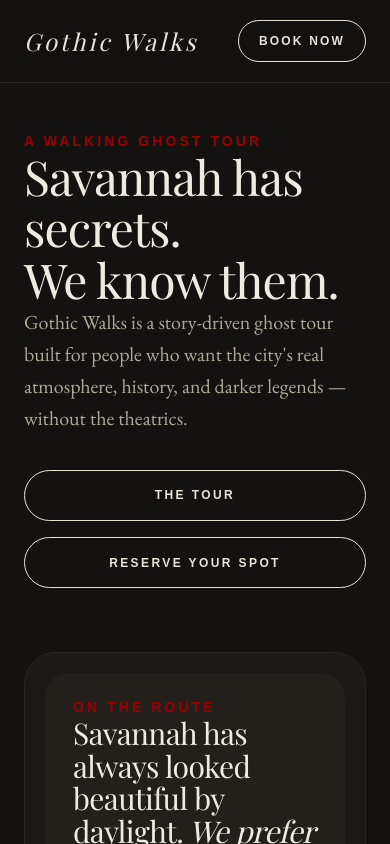
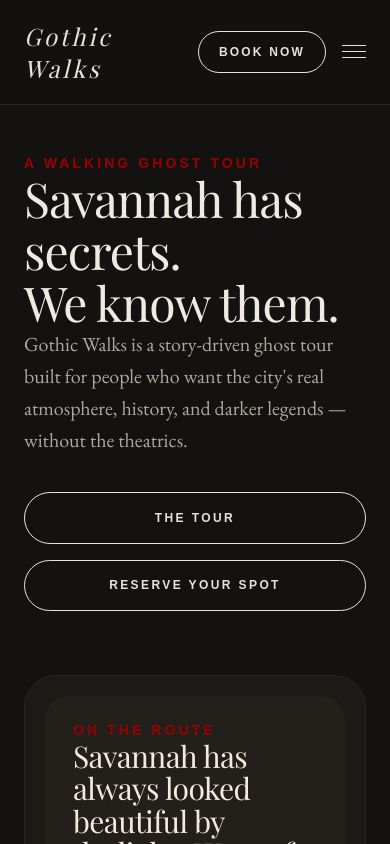
Before and after one commit to memphison/gothicwalks-next, a Next.js app: page / in a window 390 px wide. Shown: the top 844 px of the page. Built offline with nearby package versions, Linux system fonts and the light colour scheme.

Commit message:
Update Gothic Walks site

```diff
--- /dev/null
+++ b/app/components/Header.tsx
@@ -0,0 +1,62 @@
+// app/components/Header.tsx
+"use client";
+import { useState } from "react";
+import Link from "next/link";
+
+export default function Header() {
+  const [menuOpen, setMenuOpen] = useState(false);
+
+  return (
+    <header className="border-b border-[#2a2520] bg-[#141210]/95 backdrop-blur-sm">
+      <div className="mx-auto flex max-w-7xl items-center justify-between px-6 py-5">
+        <Link
+          href="/"
+          className="text-2xl italic tracking-[0.12em] text-[#e8e2d8] [font-family:var(--font-display)]"
+        >
+          Gothic Walks
+        </Link>
+
+        {/* Desktop nav */}
+        <nav className="hidden items-center gap-8 text-xs uppercase tracking-[0.2em] text-[#7a7268] md:flex [font-family:var(--font-label)]">
+          <Link href="/tour" className="transition hover:text-[#e8e2d8]">The Tour</Link>
+          <Link href="/book" className="transition hover:text-[#e8e2d8]">Book</Link>
+          <Link href="/tour#faq" className="transition hover:text-[#e8e2d8]">FAQ</Link>
+          <Link href="/guide" className="transition hover:text-[#e8e2d8]">Become a Guide</Link>
+        </nav>
+
+        <div className="flex items-center gap-4">
+          <Link href="/book" className="gw-btn-light-sm hidden md:inline-flex">
+            Book Now
+          </Link>
+          {/* Hamburger — mobile only */}
+          <button
+            className="flex flex-col justify-center gap-[5px] md:hidden"
+            onClick={() => setMenuOpen(!menuOpen)}
+            aria-label="Toggle menu"
+          >
+            <span className={`block h-px w-6 bg-[#e8e2d8] transition-all duration-300 ${menuOpen ? "translate-y-[6px] rotate-45" : ""}`} />
+            <span className={`block h-px w-6 bg-[#e8e2d8] transition-all duration-300 ${menuOpen ? "opacity-0" : ""}`} />
+            <span className={`block h-px w-6 bg-[#e8e2d8] transition-all duration-300 ${menuOpen ? "-translate-y-[6px] -rotate-45" : ""}`} />
+          </button>
+        </div>
+      </div>
+
+      {/* Mobile menu */}
+      {menuOpen && (
+        <div className="border-t border-[#2a2520] bg-[#141210] px-6 py-6 md:hidden">
+          <nav className="flex flex-col gap-6 [font-family:var(--font-label)]">
+            <Link href="/tour" onClick={() => setMenuOpen(false)} className="text-sm uppercase tracking-[0.2em] text-[#b0a898] transition hover:text-[#e8e2d8]">The Tour</Link>
+            <Link href="/book" onClick={() => setMenuOpen(false)} className="text-sm uppercase tracking-[0.2em] text-[#b0a898] transition hover:text-[#e8e2d8]">Book</Link>
+            <Link href="/tour#faq" onClick={() => setMenuOpen(false)} className="text-sm uppercase tracking-[0.2em] text-[#b0a898] transition hover:text-[#e8e2d8]">FAQ</Link>
+            <Link href="/guide" onClick={() => setMenuOpen(false)} className="text-sm uppercase tracking-[0.2em] text-[#b0a898] transition hover:text-[#e8e2d8]">Become a Guide</Link>
+            <div className="pt-2">
+              <Link href="/book" onClick={() => setMenuOpen(false)} className="gw-btn-light w-full text-center">
+                Book Now
+              </Link>
+            </div>
+          </nav>
+        </div>
+      )}
+    </header>
+  );
+}
--- a/app/page.tsx
+++ b/app/page.tsx
@@ -1,6 +1,7 @@
 // app/page.tsx
+import Script from "next/script";
 import Link from "next/link";
-import Script from "next/script";
+import Header from "@/app/components/Header";
 
 export const metadata = {
   title: "Gothic Walks | Savannah Ghost Tour",
@@ -68,25 +69,7 @@ export default function Home() {
       />
       <main className="min-h-screen bg-[#141210] text-[#e8e2d8]">
 
-        <header className="border-b border-[#2a2520] bg-[#141210]/95 backdrop-blur-sm">
-          <div className="mx-auto flex max-w-7xl items-center justify-between px-6 py-5">
-            <Link
-              href="/"
-              className="text-2xl italic tracking-[0.12em] text-[#e8e2d8] [font-family:var(--font-display)]"
-            >
-              Gothic Walks
-            </Link>
-            <nav className="hidden items-center gap-8 text-xs uppercase tracking-[0.2em] text-[#7a7268] md:flex [font-family:var(--font-label)]">
-              <Link href="/tour" className="transition hover:text-[#e8e2d8]">The Tour</Link>
-              <Link href="/book" className="transition hover:text-[#e8e2d8]">Book</Link>
-              <Link href="/tour#faq" className="transition hover:text-[#e8e2d8]">FAQ</Link>
-              <Link href="/guide" className="transition hover:text-[#e8e2d8]">Become a Guide</Link>
-            </nav>
-            <Link href="/book" className="gw-btn-light-sm">
-              Book Now
-            </Link>
-          </div>
-        </header>
+        <Header />
 
         <section className="mx-auto grid max-w-7xl gap-16 px-6 pt-12 pb-20 md:grid-cols-[1.15fr_0.85fr] md:pt-16 md:pb-28">
           <div className="flex flex-col justify-center">
@@ -94,7 +77,7 @@ export default function Home() {
               A WALKING GHOST TOUR
             </p>
             <h1 className="max-w-2xl text-5xl font-normal leading-[1.0] tracking-[-0.025em] text-[#f0ebe0] md:text-6xl [font-family:var(--font-display)]">
-              Savannah has secrets. <br></br>We know them.
+              Savannah has secrets. <br />We know them.
             </h1>
             <p className="mt-7 max-w-xl text-xl leading-8 text-[#b0a898] [font-family:var(--font-body)]">
               Gothic Walks is a story-driven ghost tour built for people who
@@ -143,7 +126,7 @@ export default function Home() {
         <section className="px-6 py-24">
           <div className="mx-auto max-w-4xl text-center">
             <p className="mb-5 text-sm font-semibold uppercase tracking-[0.22em] text-[#990000] [font-family:var(--font-label)]">
-              Not a haunted pub crawl.<br></br> Not a jump-scare act.
+              Not a haunted pub crawl. Not a jump-scare act.
             </p>
             <h2 className="text-4xl font-normal leading-[1.05] tracking-[-0.02em] text-[#f0ebe0] md:text-5xl [font-family:var(--font-display)]">
               A small-group tour for people who like their history with a little{" "}
```
